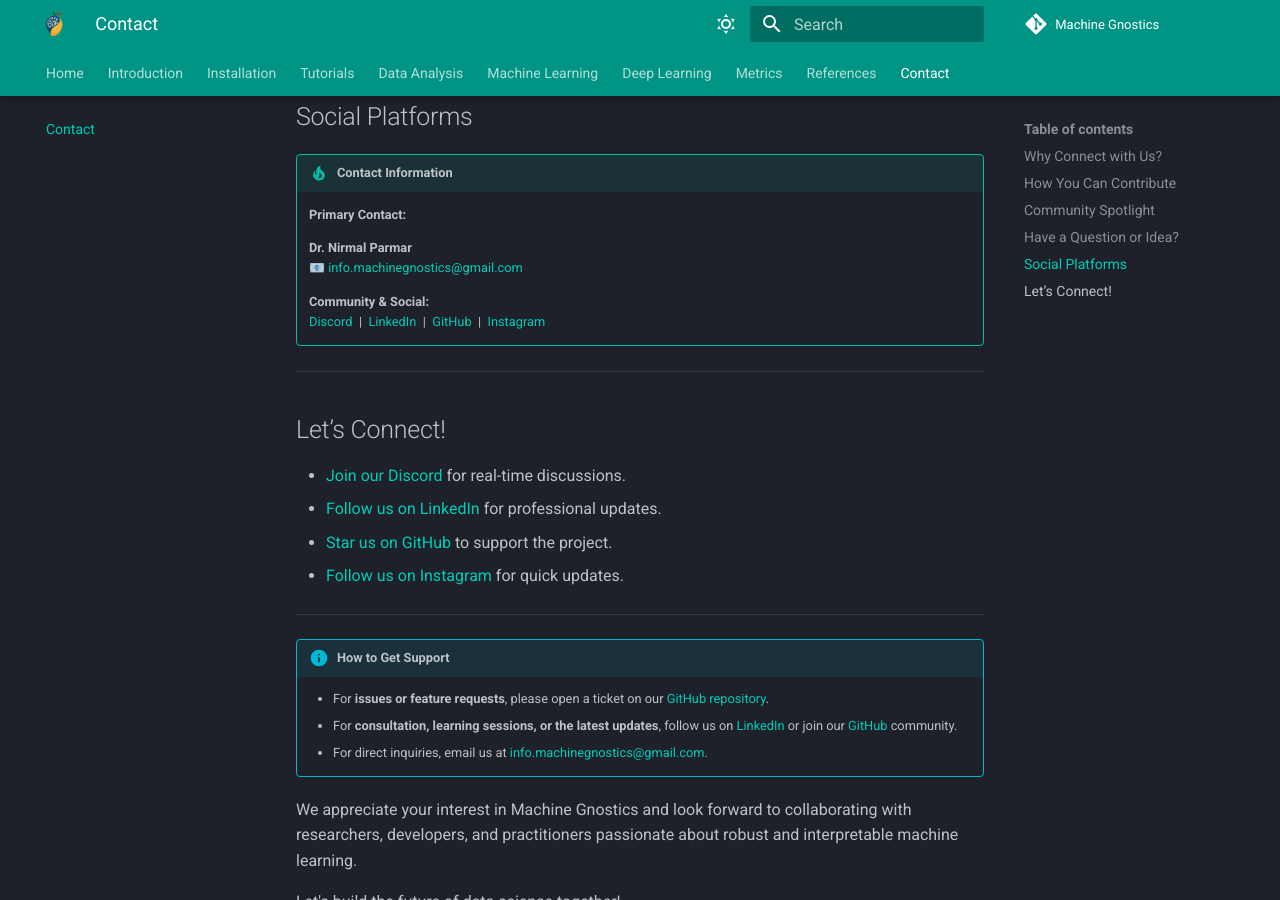
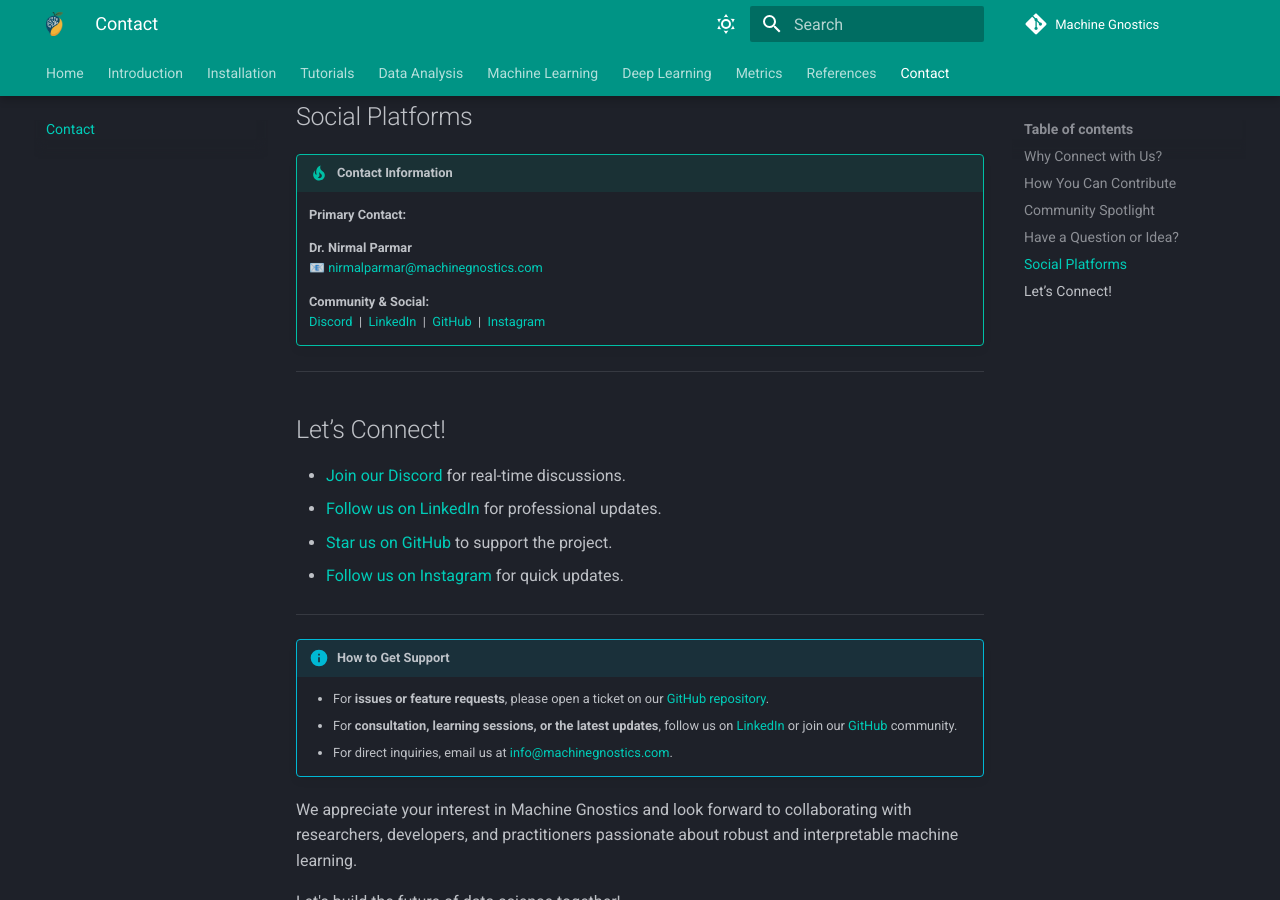
Before and after one commit to MachineGnostics/machinegnostics, an MkDocs documentation site: the page built from docs/contact.md, in a window 1280 px wide and 900 px high, scrolled down 1150 px. Built offline with MkDocs 1.6.1 and Material for MkDocs 9.7.7, drawn with Linux system fonts in a browser that asks for light colours; plug-ins that fetch from the network failed and are left out; comment, search, counter and statistics services are not loaded; the version menu is left out.

Commit message:
Update contact email addresses
- Nirmal's author/maintainer email: info.machinegnostics@gmail.com -> nirmalparmar@machinegnostics.com
- General org email: info.machinegnostics@gmail.com -> info@machinegnostics.com
- Updated in: pyproject.toml, CITATION.cff, docs/SECURITY.md, docs/contact.md

Co-authored-by: Copilot <223556219+Copilot@users.noreply.github.com>

```diff
--- a/docs/contact.md
+++ b/docs/contact.md
@@ -42,7 +42,7 @@ No question is too small. We're here to help and collaborate — please reach ou
     **Primary Contact:**
 
     **Dr. Nirmal Parmar**
-    📧 [info.machinegnostics@gmail.com](mailto:info.machinegnostics@gmail.com)
+    📧 [nirmalparmar@machinegnostics.com](mailto:nirmalparmar@machinegnostics.com)
 
     **Community & Social:**
     [Discord](https://discord.gg/WMMUaeJe2X) &nbsp;|&nbsp;
@@ -98,7 +98,7 @@ No question is too small. We're here to help and collaborate — please reach ou
 !!! info "How to Get Support"
     - For **issues or feature requests**, please open a ticket on our [GitHub repository](https://github.com/MachineGnostics/machinegnostics).
     - For **consultation, learning sessions, or the latest updates**, follow us on [LinkedIn](https://www.linkedin.com/company/109036022/) or join our [GitHub](https://github.com/MachineGnostics/machinegnostics) community.
-    - For direct inquiries, email us at [info.machinegnostics@gmail.com](mailto:info.machinegnostics@gmail.com).
+    - For direct inquiries, email us at [info@machinegnostics.com](mailto:info@machinegnostics.com).
 
 We appreciate your interest in Machine Gnostics and look forward to collaborating with researchers, developers, and practitioners passionate about robust and interpretable machine learning.
 
--- a/pyproject.toml
+++ b/pyproject.toml
@@ -11,10 +11,10 @@ readme = "README.md"
 requires-python = ">=3.9"
 
 authors = [
-  { name = "Nirmal Parmar", email = "info.machinegnostics@gmail.com" }
+  { name = "Nirmal Parmar", email = "nirmalparmar@machinegnostics.com" }
 ]
 maintainers = [
-  { name = "Nirmal Parmar", email = "info.machinegnostics@gmail.com" }
+  { name = "Nirmal Parmar", email = "nirmalparmar@machinegnostics.com" }
 ]
 
 classifiers = [
```
Also changed, not shown: docs/SECURITY.md (+1 -1 lines), 1 other file.
